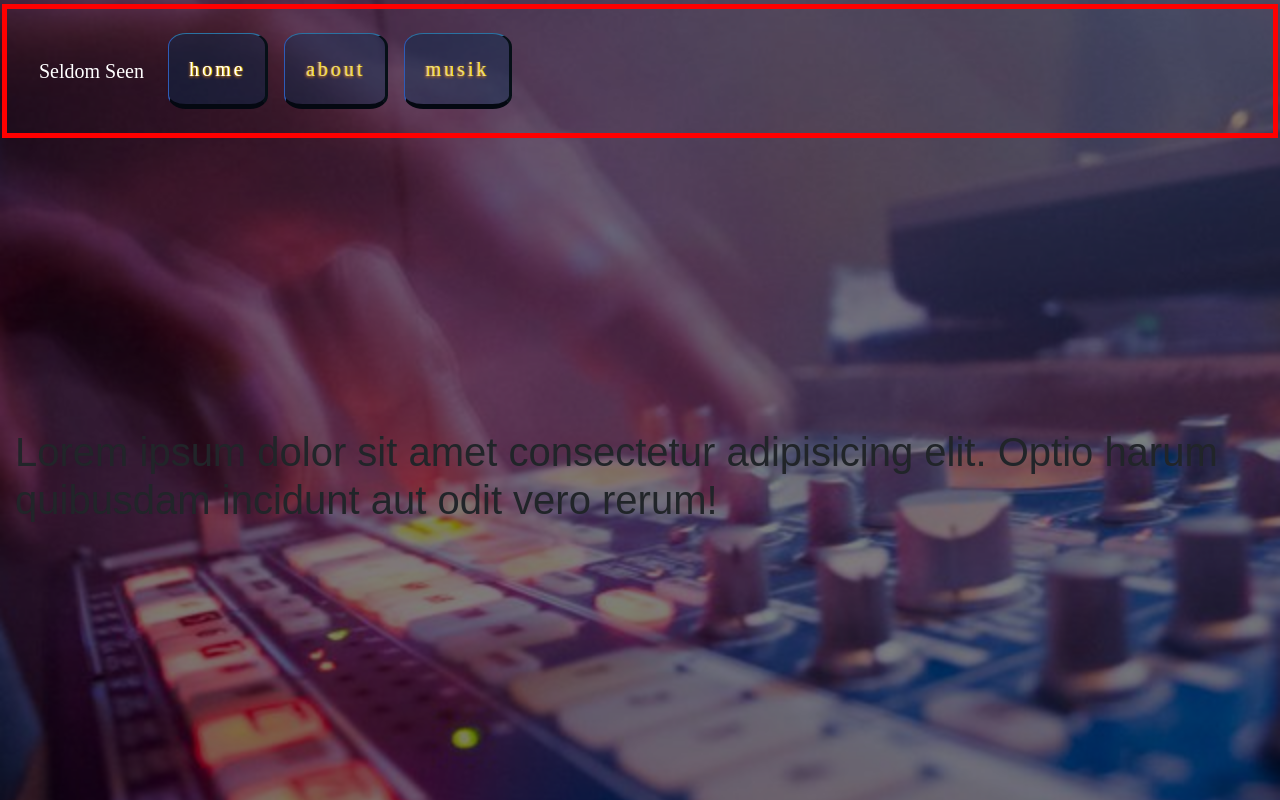
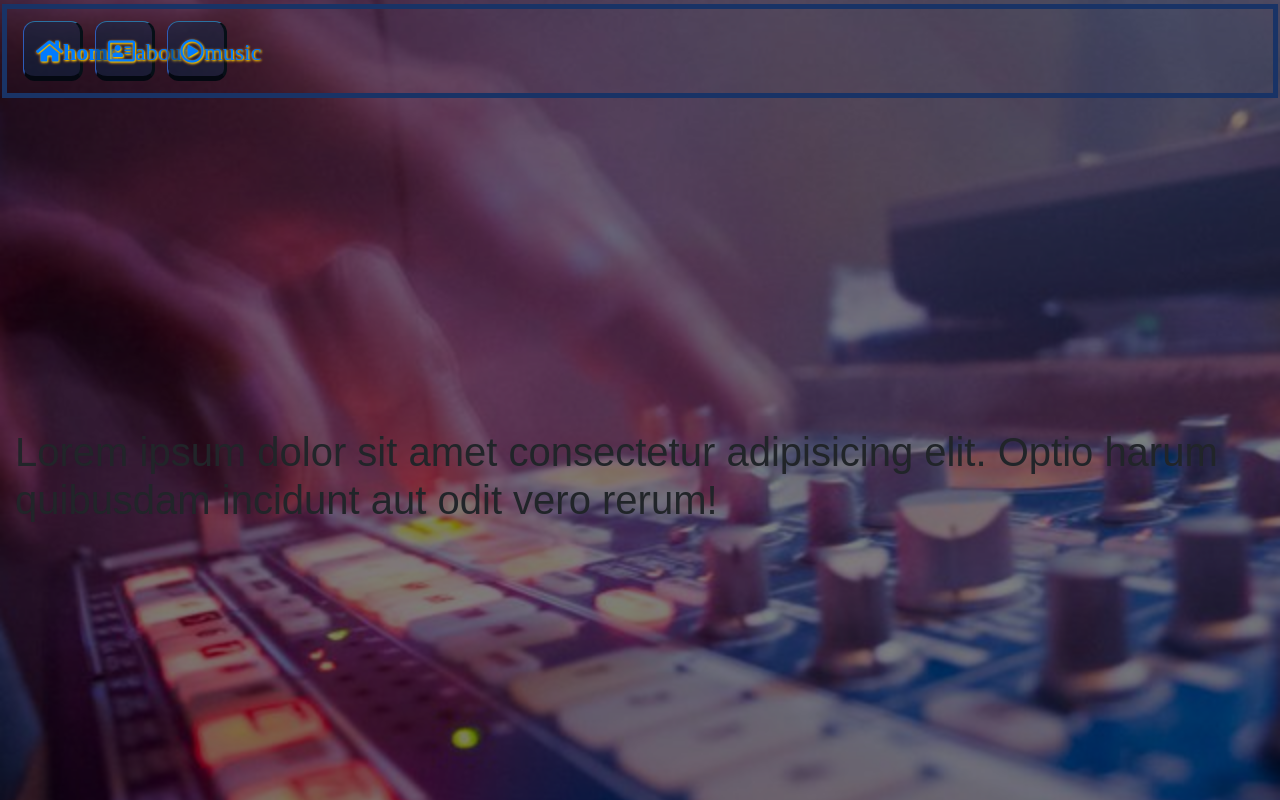
Before and after one commit to josvelema/milestone, a plain HTML site: page index.html in a window 1280 px wide. Shown: the top 800 px of the page. Drawn offline with nearby package versions, Linux system fonts and the light colour scheme; a web font is replaced by a local one.

Commit message:
responsive nav troubleshooting

```diff
--- a/CSS/style.css
+++ b/CSS/style.css
@@ -56,9 +56,9 @@ h2 {
 .navbar  {
   font-family: 'Vampiro One', Sans Serif;
   background-color: transparent;
-  border: 5px solid red;
+  border: 5px solid #193366;
   color: #fafafa;
-  padding: 16px 32px;
+  padding: 8px 12px;
   text-align: center;
   font-size: 16px;
   margin: 4px 2px;
@@ -68,19 +68,22 @@ h2 {
 
 
 .navbar .navbar-nav .nav-item {
-     padding: 12px;
-     margin: 8px;
+    width:60px;
+    height:60px;
+    margin:4px;
+     padding: 4px;
+     box-sizing:border-box;
     background-color: rgba(0, 44, 80,0.4);
     color: rgba(0, 44, 80);
-    font-size: 20px;
-    letter-spacing:3px;
+    font-size: 24px;
+    text-align: center;
     text-decoration: none;
     text-transform: lowercase;
-    text-shadow:1px 0 #eecc00, 0 1px 3px #f68f1a ;
+    text-shadow:1px 1px 2px #eecc00, 0 1px 3px #f68f1a ;
     border: 3px outset;
     border-color:#2a72a2 #1C4C6C #193366 #2e5cb8;
     border-width: thin medium thick thin;
-    border-radius:18%;
+    border-radius:12px;
     transition: 0.3s;
 }
 .navbar .navbar-nav .nav-item:hover{
@@ -90,6 +93,23 @@ h2 {
     border: 3px inset;
     border-width: thick thin thin medium;
     border-color:#193366 #2e5cb8 #2a72a2 #1c4c6c;
+}
+
+.rj-nav-toggle {
+    width: 120px;
+    heigth: 30px;
+    margin:4px;
+
+    background-color: rgba(0, 44, 80,0.4);
+    color: rgba(0, 44, 80);
+    text-transform: lowercase;
+    text-shadow:1px 1px 2px #eecc00, 0 1px 3px #f68f1a ;
+    text-align: center;
+    border: 3px outset;
+    border-color:#2a72a2 #1C4C6C #193366 #2e5cb8;
+    border-width: thin medium thick thin;
+    border-radius:12px;
+    transition: 0.3s;
 }
 
 #rj-musik{
--- a/index.html
+++ b/index.html
@@ -16,23 +16,24 @@
 <body>
 <!-- nav used Bootstrap's navbar toggler-->
 <div class="container rj-container-nav">
-	<nav class="navbar navbar-expand-sm fixed-top navbar-dark">
-		<button class="navbar-toggler" type="button" data-toggle="collapse" data-target="#navbarToggler" aria-controls="navbarToggler" aria-expanded="false" aria-label="Toggle navigation">
-    <span class="navbar-toggler-icon"></span>
+	<nav class="navbar navbar-expand-sm fixed-top">
+		<button class="navbar-toggler rj-nav-toggle" type="button" data-toggle="collapse" data-target="#navbarToggler" aria-controls="navbarToggler" aria-expanded="false" aria-label="Toggle navigation">
+    <span><i class="fas fa-angle-double-down">MENU</i></span>
   </button>
 		<div class="collapse navbar-collapse" id="navbarToggler">
-			<a class="navbar-brand" href="#">Seldom Seen</a>
+
 			<ul class="navbar-nav mr-auto">
 				<li class="nav-item active mr-2">
-					<a class="nav-link" href="#">Home <span class="sr-only">(current)</span></a>
+					<a class="nav-link" href="#"><i class="fas fa-home">Home</i></a>
 				</li>
 				<li class="nav-item mr-2">
-					<a class="nav-link" href="#">About</a>
+					<a class="nav-link" href="#"><i class="far fa-address-card">About</i></a>
 				</li>
 				<li class="nav-item mr-2">
-					<a class="nav-link" href="#">Musik</a>
+					<a class="nav-link" href="#"><i class="far fa-play-circle">Music</i></a>
 				</li>
 			</ul>
+
 		</div>
 	</nav>
 </div>
```
